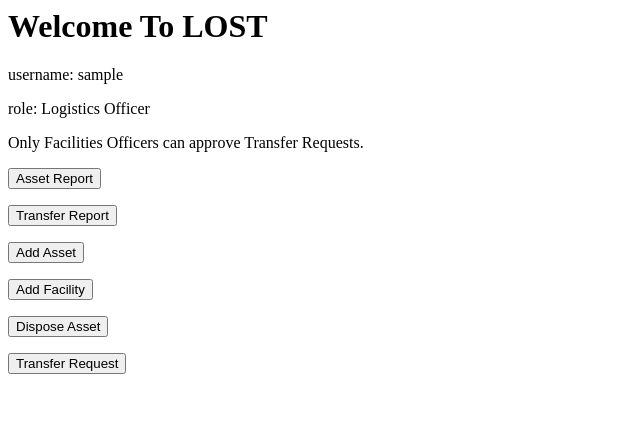
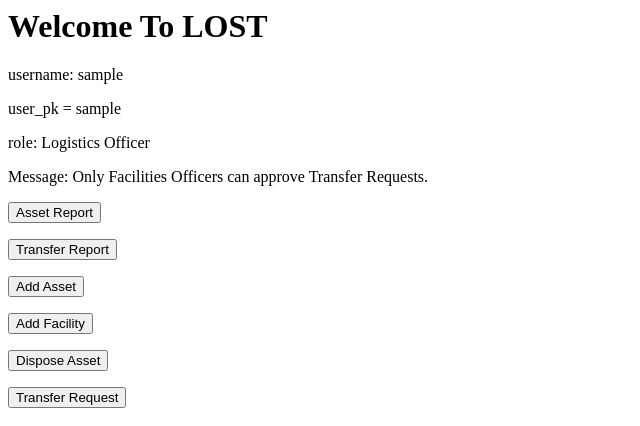
Before and after one commit to RRMulvihill/CIS322, a Flask app: page /approve_req in a window 1280 px wide. Shown: the top 426 px of the page, without its empty margins (0-640 px from the left). Run offline with Flask 2, Linux system fonts and the light colour scheme; the visitor is signed in with stand-in values (Sample User, id 1); some libraries are stand-ins or nearby versions.

Commit message:
Update dashboard.html

```diff
--- a/src/templates/dashboard.html
+++ b/src/templates/dashboard.html
@@ -1,8 +1,9 @@
 <html>
 	<body><h1>Welcome To LOST</h1>
 		<p>username: {{session['username']}}</p>
+		<p>user_pk = {{session['user_pk']}}
 		<p>role: {{session['role']}}</p>
-		<p>{{session['msg']}}
+		<p>Message: {{session['msg']}} </p>
 
 		<table style="width:100%">
 			<tr>
```
